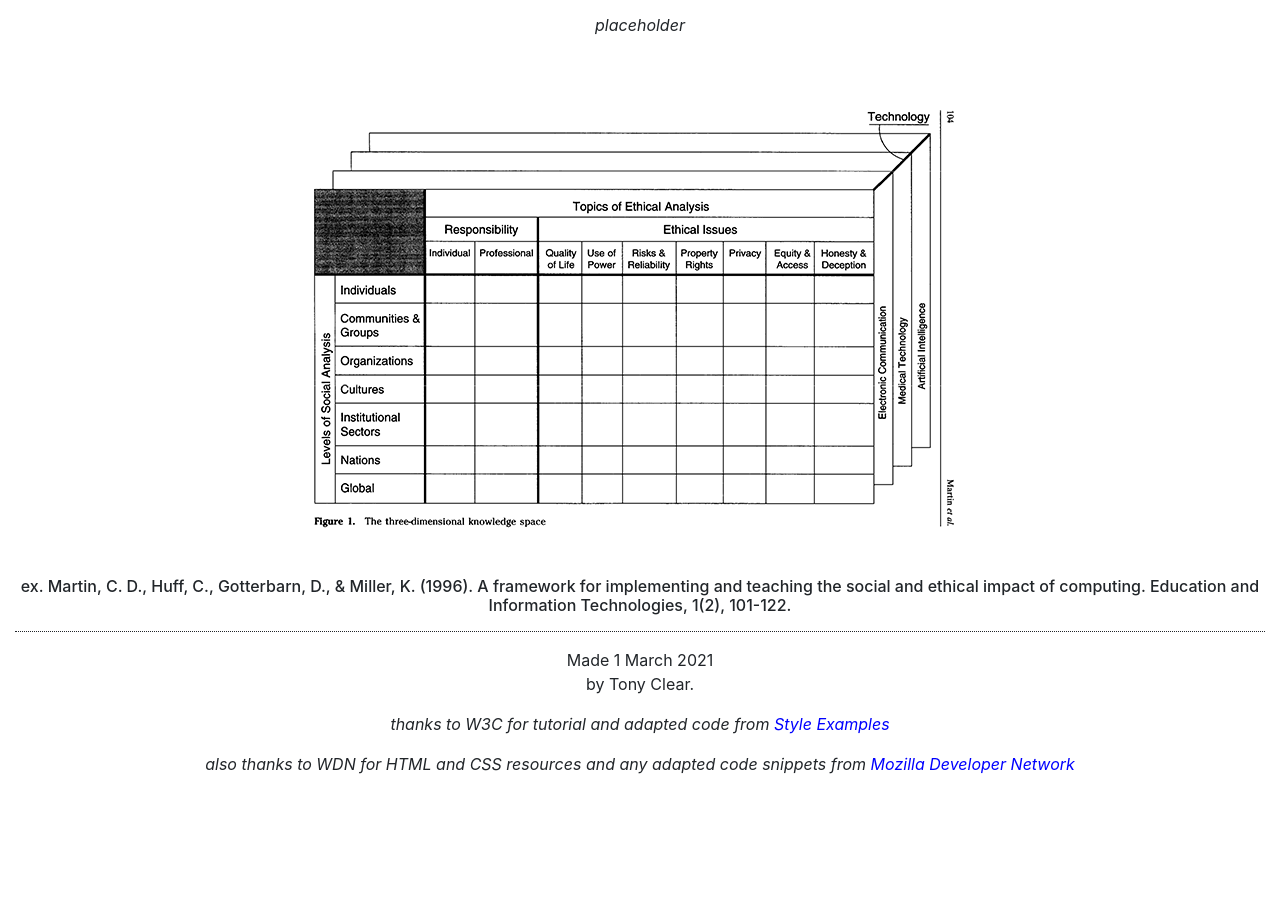
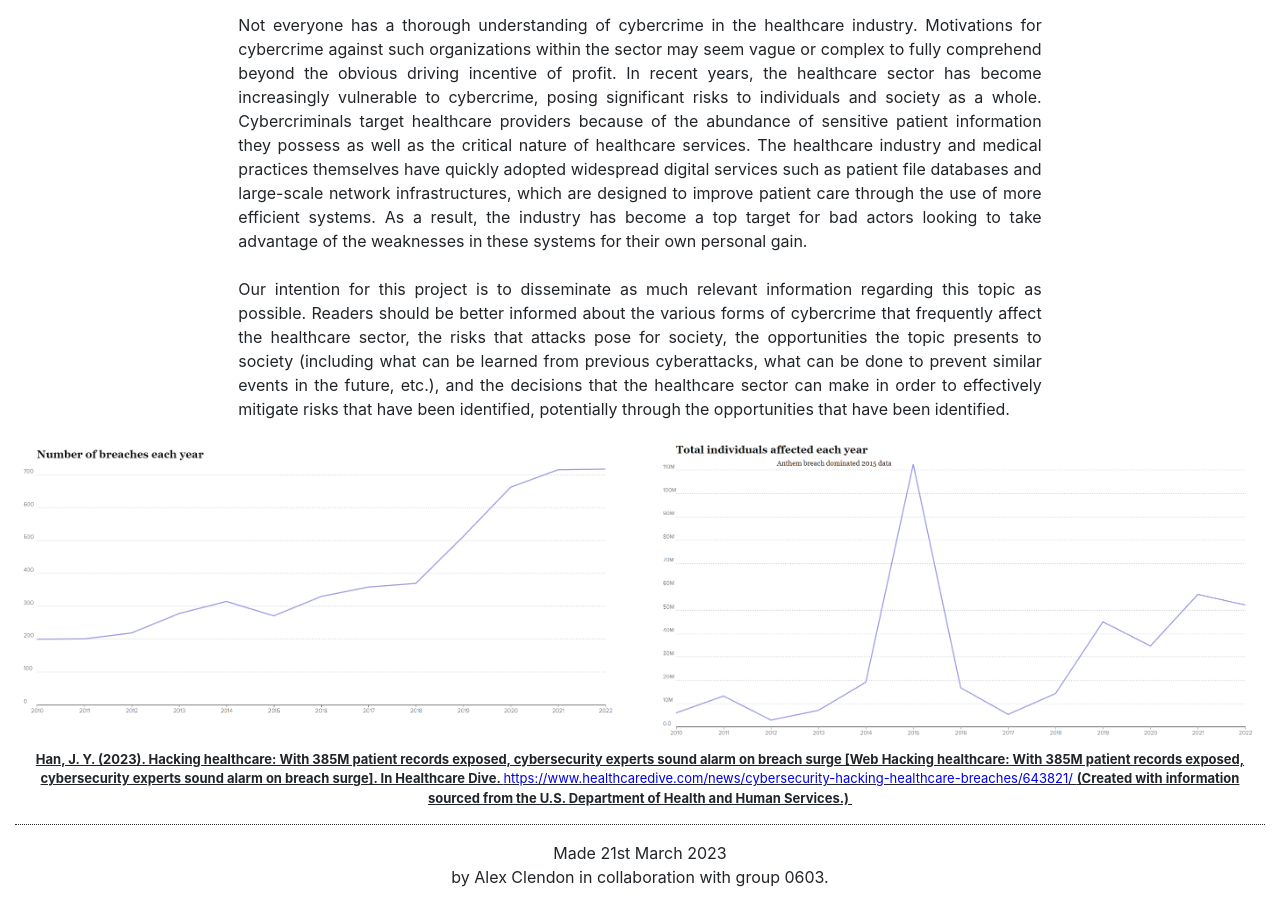
Before and after one commit to Alex-Clendon/alex-clendon.github.io, a plain HTML site: page Misc/topic.html in a window 1280 px wide. Shown: the part 139-1044 px from the top of the page. Before the commit the page ends 931 px from the top, so only its background shows below. Drawn offline with nearby package versions, Linux system fonts and the light colour scheme.

Commit message:
Including images and updating site styling
Added a few images to the topic/technology page along with the description of our topic's importance (may still need to update later). Also made a decent looking home page with the default text still there.

```diff
--- a/Misc/topic.html
+++ b/Misc/topic.html
@@ -10,7 +10,7 @@
 
 
   <div class="container-fluid">
-		<nav class="navbar navbar-expand navbar-light bg-light sticky-top">
+		<nav class="navbar navbar-expand navbar-light bg-light sticky-top shadow">
 			<div class="container-fluid">
 			  <a class="navbar-brand" href="index.html">Group 0603 Assignment 3</a>
 			  <div class="collapse navbar-collapse" id="navbarNav">
@@ -53,23 +53,39 @@
 
 <div class="flex-row">
 	<div class="col-8">
-		<p><em>
-			placeholder
-		</p></em>
+		<p class="text-justify">
+			Not everyone has a thorough understanding of cybercrime in the healthcare industry. Motivations for cybercrime against such organizations within the sector may seem vague or complex to fully comprehend beyond the obvious driving incentive of profit. In recent years, the healthcare sector has become increasingly vulnerable to cybercrime, posing significant risks to individuals and society as a whole. Cybercriminals target healthcare providers because of the abundance of sensitive patient information they possess as well as the critical nature of healthcare services. The healthcare industry and medical practices themselves have quickly adopted widespread digital services such as patient file databases and large-scale network infrastructures, which are designed to improve patient care through the use of more efficient systems. As a result, the industry has become a top target for bad actors looking to take advantage of the weaknesses in these systems for their own personal gain.
+			<br><br>
+			Our intention for this project is to disseminate as much relevant information regarding this topic as possible. Readers should be better informed about the various forms of cybercrime that frequently affect the healthcare sector, the risks that attacks pose for society, the opportunities the topic presents to society (including what can be learned from previous cyberattacks, what can be done to prevent similar events in the future, etc.), and the decisions that the healthcare sector can make in order to effectively mitigate risks that have been identified, potentially through the opportunities that have been identified.
+		</p>
 	</div>
-	<img src="../images/martin_miller_1996_small.png" class="img-fluid" alt="Social and Ethical Impact of Computing">
+</div>
+
+<div class="row">
+	<div class="col-xl-6 col-lg-12">
+		<img src="../images/Annual breaches.png" class="img-fluid" alt="Annual number of data breaches in U.S. healthcare sector">
+	</div>
+	<div class="col-xl-6 col-lg-12">
+		<img src="../images/Individuals affected each year.png" class="img-fluid" alt="Annual number of affected U.S. individuals">
+	</div>
 </div>
 
 
-<h6><p>ex. Martin, C. D., Huff, C., Gotterbarn, D., & Miller, K. (1996). A framework for implementing and teaching the social and ethical impact of computing. Education and Information Technologies, 1(2), 101-122.<p></h6>
+<p class="citation"><strong><u>Han, J. Y. (2023). Hacking healthcare: With 385M patient records exposed, cybersecurity experts sound alarm on breach surge [Web Hacking healthcare: With 385M patient records exposed, cybersecurity experts sound alarm on breach surge]. In Healthcare Dive.
+</strong>
+<a href="https://www.healthcaredive.com/news/cybersecurity-hacking-healthcare-breaches/643821/">https://www.healthcaredive.com/news/cybersecurity-hacking-healthcare-breaches/643821/
+</a>
+<strong>
+(Created with information sourced from the U.S. Department of Health and Human Services.)
+</strong>
+</u>
+‌</p>
 
 
 	<!-- Sign and date the page, it's only polite! -->
-<address>Made 1 March 2021<br>
-  by Tony Clear.</address>
-
-<p><em>thanks to W3C for tutorial and adapted code from <a href="https://www.w3.org/Style/Examples/011/firstcss.en.html">Style Examples</a></p></em>
-<p><em>also thanks to WDN for HTML and CSS resources and any adapted code snippets from <a href= "https://developer.mozilla.org/en-US/docs/Web">Mozilla Developer Network</a></p></em>
+	<address>Made 21st March 2023<br>
+	by Alex Clendon in collaboration with group 0603.
+	</address>
 
 </center>
   </div>
--- a/styles/mystyles.css
+++ b/styles/mystyles.css
@@ -1,8 +1,13 @@
+  .citation{
+    font-size: small;
+  }
+
   body {
    font-family: Georgia, "Times New Roman",
           Times, serif;
 		  color: purple;
      }
+
 	 ul.navbar {
     list-style-type: none;
     padding: 0;
@@ -11,20 +16,26 @@
     top: 2em;
     left: 1em;
     width: 10em }
+
 	h1 {
     font-family: Helvetica, Geneva, Arial,
           SunSans-Regular, sans-serif }
+
 		ul.navbar li {
     background: white;
     margin: 0.5em 0;
     padding: 0.3em;
     border-right: 1em solid black }
+
   ul.navbar a {
     text-decoration: none }
+
   a:link {
-    color: blue }
+    color: #0000EE }
+
   a:visited {
-    color: purple }
+    color: #0000EE }
+
 	address {
     margin-top: 1em;
     padding-top: 1em;
```
Also changed, not shown: Misc/choices.html (+1 -1 lines), Misc/ethics.html (+1 -1 lines), Misc/evaluation.html (+1 -1 lines), Misc/guidelines.html (+1 -1 lines), Misc/meetings.html (+1 -1 lines), Misc/opportunities.html (+4 -7 lines), Misc/portfolio.html (+1 -1 lines), Misc/process.html (+1 -1 lines), Misc/proposal.html (+1 -1 lines), Misc/references.html (+12 -8 lines), Misc/risks.html (+1 -1 lines), Misc/rubric.html (+1 -1 lines), Misc/team-formation.html (+1 -1 lines), index.html (+11 -3 lines), 2 more files, 1 other file.
